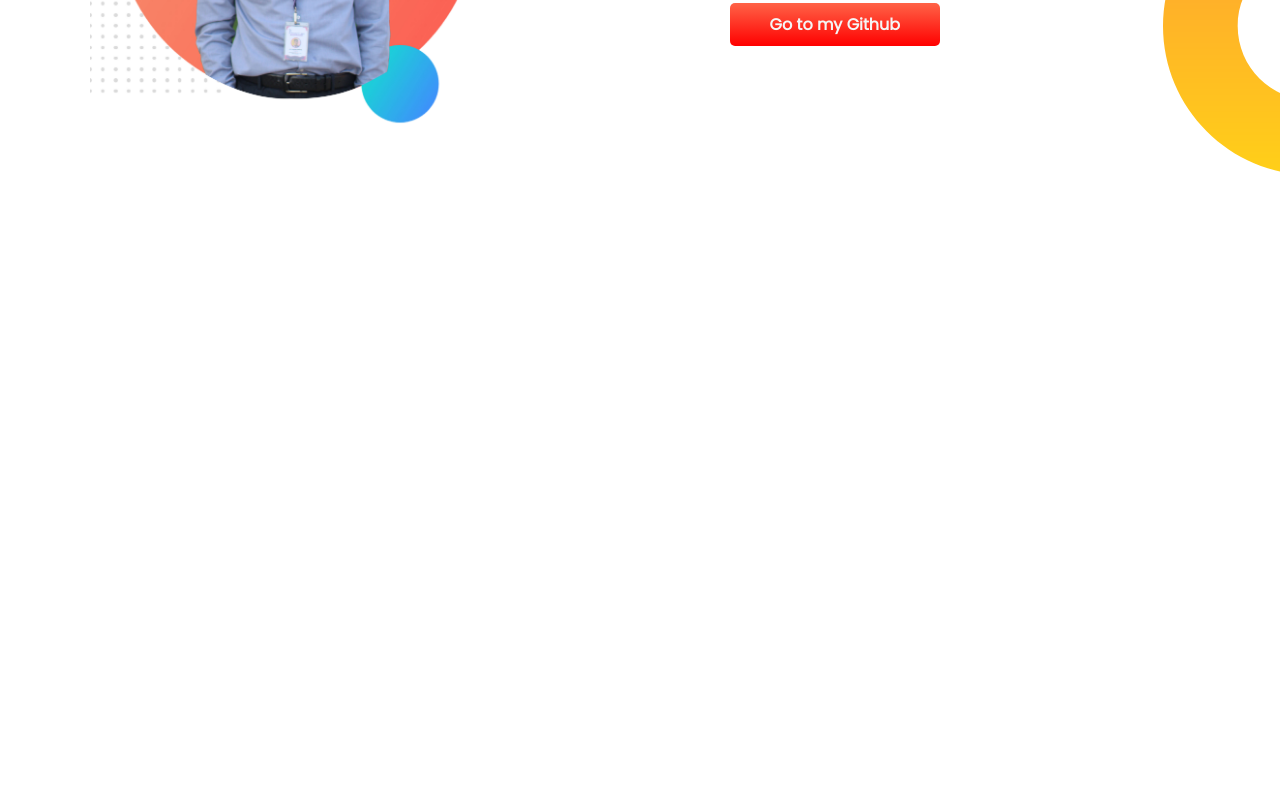
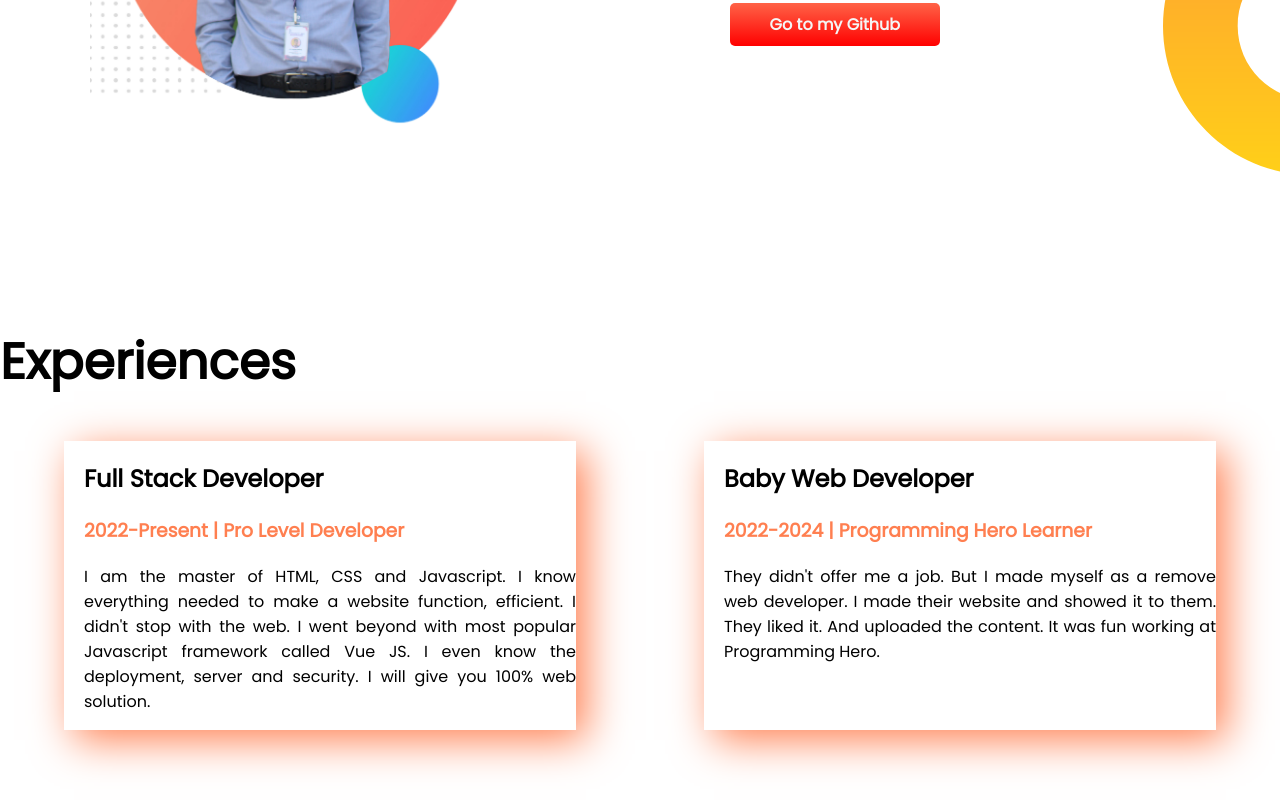
Before and after one commit to farhan-2000/developer-portfolio, a plain HTML site: page index.html in a window 1280 px wide. Shown: the part 998-1808 px from the top of the page. Before the commit the page ends 1323 px from the top, so only its background shows below. Drawn offline with Linux system fonts and the light colour scheme.

Commit message:
experience half addes

```diff
--- a/index.html
+++ b/index.html
@@ -13,7 +13,7 @@
 </head>
 
 <body>
-    <section class="top-banner">
+    <section class="top-banner felixable-container">
         <div class="half-width">
             <h1>Welcome To</h1>
             <h1><span class="bg-color-coral">Farhan Ishraq</span> World</h1>
@@ -33,7 +33,7 @@
             <img src="img/farhan-with-bg.jpg" alt="Farhan Image">
         </div>
     </section>
-    <section class="dream-big">
+    <section class="dream-big felixable-container">
         <div class="half-width">
             <img src="img/farhan-with-bg.jpg" alt="Ishraq Image">
         </div>
@@ -47,6 +47,30 @@
             <a class="github-link" href="https://github.com/farhan-2000" target="_blank">Go to my Github</a>
         </div>
     </section>
+    <section class="experience-area">
+        <h1>Experiences</h1>
+        <div class="felixable-container">
+            <div class="experience-item">
+                <h2>Full Stack Developer</h2>
+                <h3 class="bg-color-coral">2022-Present | Pro Level Developer</h3>
+                <p>
+                    I am the master of HTML, CSS and Javascript. I know everything needed to make a website function,
+                    efficient. I didn't stop with the web. I went beyond with most popular Javascript framework called
+                    Vue
+                    JS. I even know the deployment, server and security. I will give you 100% web solution.
+                </p>
+            </div>
+            <div class="experience-item">
+                <h2>Baby Web Developer</h2>
+                <h3 class="bg-color-coral">2022-2024 | Programming Hero Learner</h3>
+                <p>
+                    They didn't offer me a job. But I made myself as a remove web developer. I made their website and
+                    showed
+                    it to them. They liked it. And uploaded the content. It was fun working at Programming Hero.
+                </p>
+            </div>
+        </div>
+    </section>
 </body>
 
 </html>
--- a/style.css
+++ b/style.css
@@ -15,7 +15,7 @@ p {
     color: coral;
 }
 
-section {
+.felixable-container {
     display: flex;
     margin-bottom: 150px;
 }
@@ -59,3 +59,11 @@ section {
     background-position-x: right;
     background-position-y: bottom;
 }
+
+.experience-item {
+    width: 40%;
+    margin-left: 5%;
+    margin-right: 5%;
+    padding-left: 20px;
+    box-shadow: 10px 10px 40px coral;
+}
```
